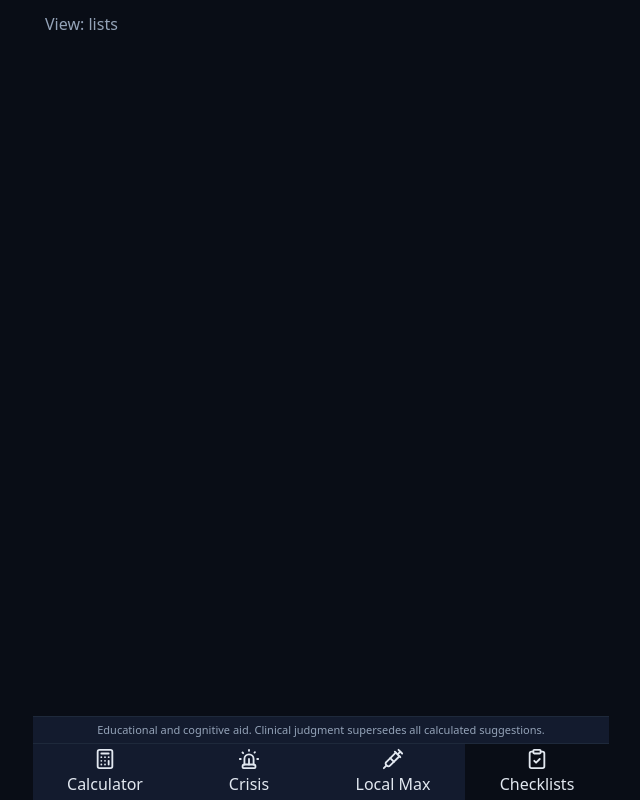
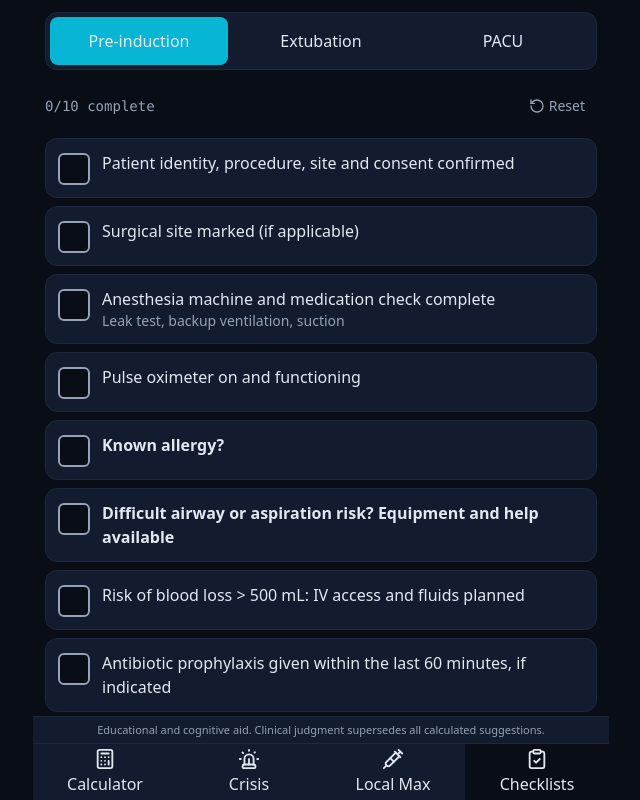
Before and after one commit to drabdo1990/anesth-assist, a React (Vite) app: page / in a window 1280 px wide. Both pictures are taken after a click on the button "Checklists". Shown: the whole page, without its empty margins (319-959 px from the left). Built offline with nearby package versions, Linux system fonts and the light colour scheme.

Commit message:
feat: WHO, extubation and PACU handoff tab with clipboard copy

```diff
--- a/src/App.tsx
+++ b/src/App.tsx
@@ -3,6 +3,7 @@ import { BiometricBar } from './components/BiometricBar'
 import { BottomNav, type TabId } from './components/BottomNav'
 import { Disclaimer } from './components/Disclaimer'
 import { CalculatorView } from './views/CalculatorView'
+import { ChecklistsView } from './views/ChecklistsView'
 import { CrisisView } from './views/CrisisView'
 import { LocalMaxView } from './views/LocalMaxView'
 
@@ -16,7 +17,7 @@ export default function App() {
         {tab === 'calc' && <CalculatorView />}
         {tab === 'local' && <LocalMaxView />}
         {tab === 'crisis' && <CrisisView />}
-        {tab === 'lists' && <p className="text-muted">View: {tab}</p>}
+        {tab === 'lists' && <ChecklistsView />}
       </main>
       <Disclaimer />
       <BottomNav tab={tab} onChange={setTab} />
--- /dev/null
+++ b/src/views/ChecklistsView.tsx
@@ -0,0 +1,69 @@
+import { useState } from 'react'
+import * as Tabs from '@radix-ui/react-tabs'
+import { Copy, Eraser, ShieldCheck } from 'lucide-react'
+import { Checklist } from '../components/Checklist'
+import { EXTUBATION_ITEMS, PACU_FIELDS, WHO_ITEMS, buildPacuSummary, type PacuKey } from '../lib/checklists'
+import { copyText } from '../lib/clipboard'
+
+const trigger =
+  'min-h-12 flex-1 rounded-lg px-2 text-sm font-bold text-muted data-[state=active]:bg-accent data-[state=active]:text-base'
+
+function Pacu() {
+  const [values, setValues] = useState<Partial<Record<PacuKey, string>>>({})
+  const [copied, setCopied] = useState<'idle' | 'ok' | 'fail'>('idle')
+  const summary = buildPacuSummary(values)
+
+  return (
+    <div className="space-y-3">
+      <p className="flex items-start gap-2 rounded-lg border border-amber/60 bg-amber/10 p-3 text-sm font-semibold text-amber">
+        <ShieldCheck size={18} className="mt-0.5 shrink-0" aria-hidden />
+        Do not enter names, MRNs, dates of birth or other identifiers. Nothing here is saved.
+      </p>
+      {PACU_FIELDS.map((f) => (
+        <label key={f.key} className="block">
+          <span className="text-xs font-semibold uppercase tracking-wide text-muted">{f.label}</span>
+          {f.multiline ? (
+            <textarea rows={3} value={values[f.key] ?? ''} placeholder={f.placeholder}
+              onChange={(e) => setValues((v) => ({ ...v, [f.key]: e.target.value }))}
+              className="mt-1 w-full rounded-lg border border-line bg-card p-3 outline-none focus:border-accent" />
+          ) : (
+            <input value={values[f.key] ?? ''} placeholder={f.placeholder}
+              onChange={(e) => setValues((v) => ({ ...v, [f.key]: e.target.value }))}
+              className="mt-1 min-h-12 w-full rounded-lg border border-line bg-card px-3 outline-none focus:border-accent" />
+          )}
+        </label>
+      ))}
+      <pre className="whitespace-pre-wrap rounded-lg border border-line bg-base p-3 font-mono text-sm">{summary}</pre>
+      <div className="flex gap-2">
+        <button type="button"
+          onClick={async () => {
+            setCopied((await copyText(summary)) ? 'ok' : 'fail')
+            window.setTimeout(() => setCopied('idle'), 2500)
+          }}
+          className="flex min-h-14 flex-1 items-center justify-center gap-2 rounded-xl bg-accent font-bold text-base active:opacity-80">
+          <Copy size={20} aria-hidden />
+          {copied === 'ok' ? 'Copied' : copied === 'fail' ? 'Copy failed: select text manually' : 'Copy Summary to Clipboard'}
+        </button>
+        <button type="button" onClick={() => setValues({})} aria-label="Clear form"
+          className="flex min-h-14 min-w-14 items-center justify-center rounded-xl border border-line">
+          <Eraser size={20} />
+        </button>
+      </div>
+    </div>
+  )
+}
+
+export function ChecklistsView() {
+  return (
+    <Tabs.Root defaultValue="who" className="space-y-3">
+      <Tabs.List className="flex gap-1 rounded-xl border border-line bg-card p-1" aria-label="Checklists">
+        <Tabs.Trigger value="who" className={trigger}>Pre-induction</Tabs.Trigger>
+        <Tabs.Trigger value="ext" className={trigger}>Extubation</Tabs.Trigger>
+        <Tabs.Trigger value="pacu" className={trigger}>PACU</Tabs.Trigger>
+      </Tabs.List>
+      <Tabs.Content value="who"><Checklist items={WHO_ITEMS} /></Tabs.Content>
+      <Tabs.Content value="ext"><Checklist items={EXTUBATION_ITEMS} /></Tabs.Content>
+      <Tabs.Content value="pacu"><Pacu /></Tabs.Content>
+    </Tabs.Root>
+  )
+}
```
